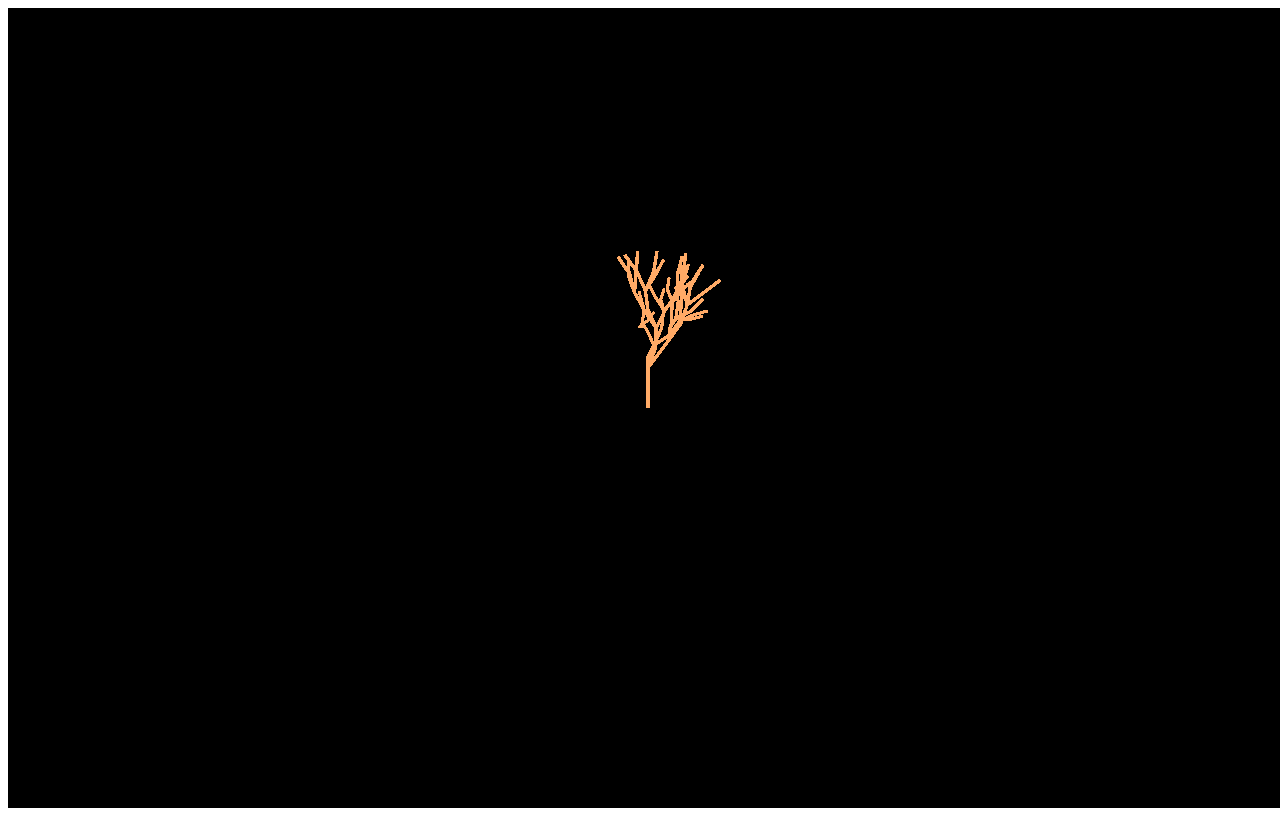
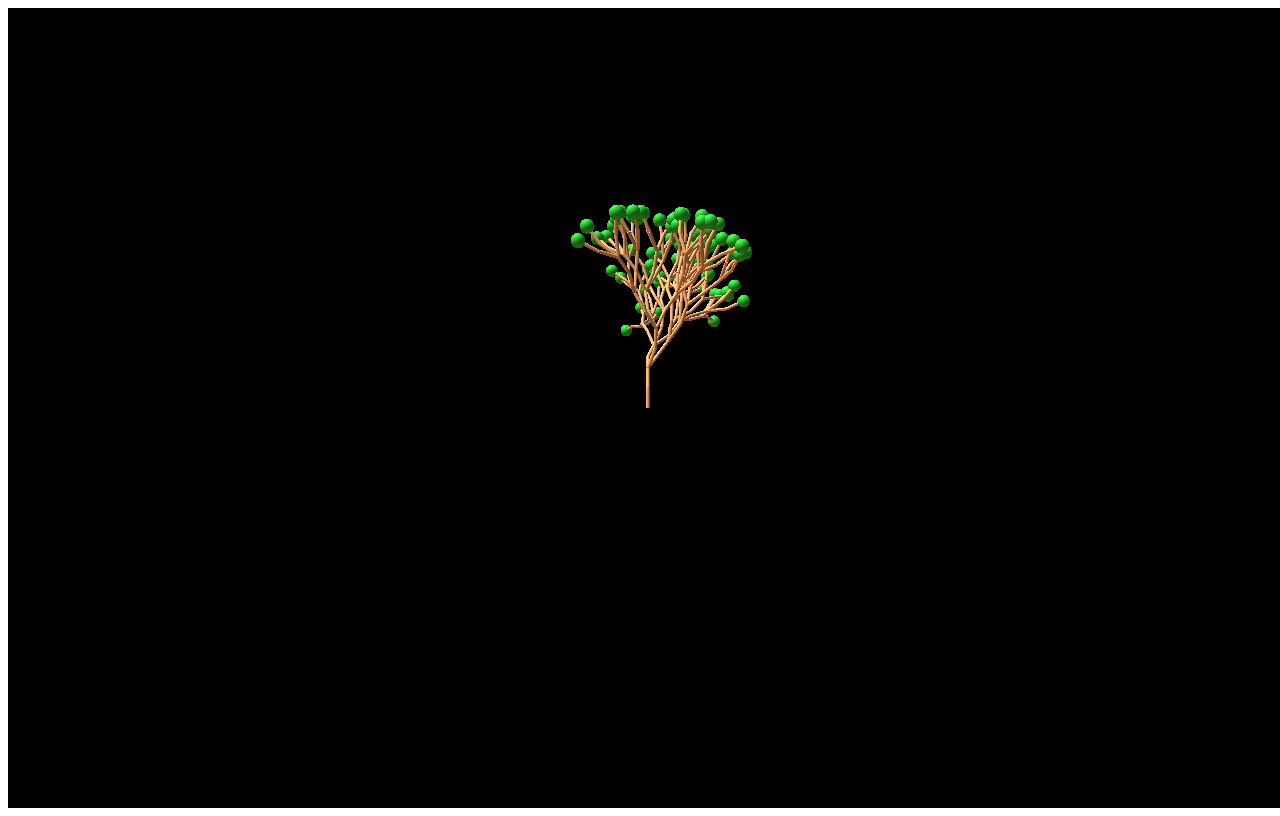
Before and after one commit to jpbetz/synthesis.js, a plain HTML site: page 3d.html in a window 1280 px wide. Drawn offline with Linux system fonts and the light colour scheme.

Commit message:
clean up

```diff
--- a/3d.html
+++ b/3d.html
@@ -6,6 +6,7 @@
 	<body>
 		<script src="js/three.min.js"></script>
 		<script src="js/TrackballControls.js"></script>
+
 		<script>
 		  var calculateLSystemDerivation = function(n, axiom, rules) {
 			  var predecessor = axiom;
@@ -68,21 +69,32 @@
 						case 'F':
 
 							var geometry = new THREE.CylinderGeometry(0.25, 0.25, length, 16);
-							var material = new THREE.MeshBasicMaterial( {color: 0xffaa66} );
+
+							var material = new THREE.MeshPhongMaterial( { ambient: 0xffaa66, color: 0xffaa66, specular: 0x050505 } );
+							//var material = new THREE.MeshBasicMaterial( {color: 0xffaa66} );
 							var cylinder = new THREE.Mesh(geometry, material);
 							cylinder.position.add(cylinderOffset);
 							var branch = new THREE.Object3D();
 							branch.add(cylinder);
 
 							branch.position.add(current.position);
-							//branch.quaternion.multiply(current.rotation);
 							branch.quaternion.multiply(current.rotation);
-							branch.quaternion.normalize();
 							scene.add(branch);
 							current.position.add(fowardVector.clone().applyQuaternion(current.rotation));
 							break;
 						case 'L':
-							// TODO: draw a leaf
+							if(derivation.charAt(i-1) != ']') {
+								var geometry = new THREE.SphereGeometry(1, 16, 16);
+								var material = new THREE.MeshPhongMaterial( { ambient: 0x33cc33, color: 0x33cc33, specular: 0x050505 } );
+								//var material = new THREE.MeshBasicMaterial( {color: 0x33cc33} );
+								var sphere = new THREE.Mesh(geometry, material);
+								var leaf = new THREE.Object3D();
+								leaf.add(sphere);
+
+								leaf.position.add(current.position);
+								leaf.quaternion.multiply(current.rotation);
+								scene.add(leaf);
+							}
 							break;
 						case '[':
 							stack.push( { "position": current.position.clone(), "rotation": current.rotation.clone() } );
@@ -130,11 +142,43 @@
 			renderer.setSize(window.innerWidth, window.innerHeight);
 			document.body.appendChild(renderer.domElement);
 
-			//camera.position.z = 30;
 			camera.position.add(new THREE.Vector3(0, 0, 100));
 
+			// LIGHTS
+
+				hemiLight = new THREE.HemisphereLight( 0xffffff, 0xffffff, 0.6 );
+				hemiLight.color.setHSL( 0.6, 1, 0.6 );
+				hemiLight.groundColor.setHSL( 0.095, 1, 0.75 );
+				hemiLight.position.set( 0, 500, 0 );
+				scene.add( hemiLight );
+
+				//
+
+				dirLight = new THREE.DirectionalLight( 0xffffff, 1 );
+				dirLight.color.setHSL( 0.1, 1, 0.95 );
+				dirLight.position.set( -1, 1.75, 1 );
+				dirLight.position.multiplyScalar( 50 );
+				scene.add( dirLight );
+
+				dirLight.castShadow = true;
+
+				dirLight.shadowMapWidth = 2048;
+				dirLight.shadowMapHeight = 2048;
+
+				var d = 50;
+
+				dirLight.shadowCameraLeft = -d;
+				dirLight.shadowCameraRight = d;
+				dirLight.shadowCameraTop = d;
+				dirLight.shadowCameraBottom = -d;
+
+				dirLight.shadowCameraFar = 3500;
+				dirLight.shadowBias = -0.0001;
+				dirLight.shadowDarkness = 0.35;
+				//dirLight.shadowCameraVisible = true;
+
 			interpretLSystemDerivation(calculateLSystemDerivation(
-				7,
+				9,
 				"FA",
 			  {
 					"A":"^FB///B/////B",
```
